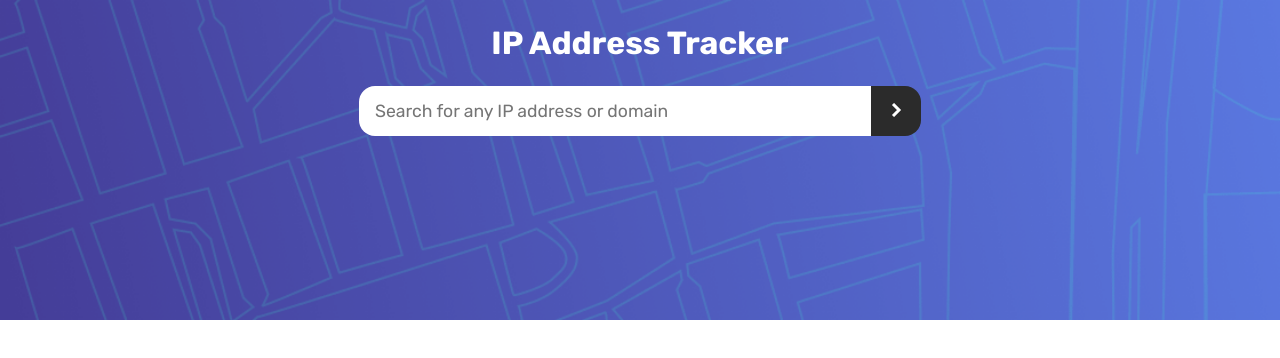
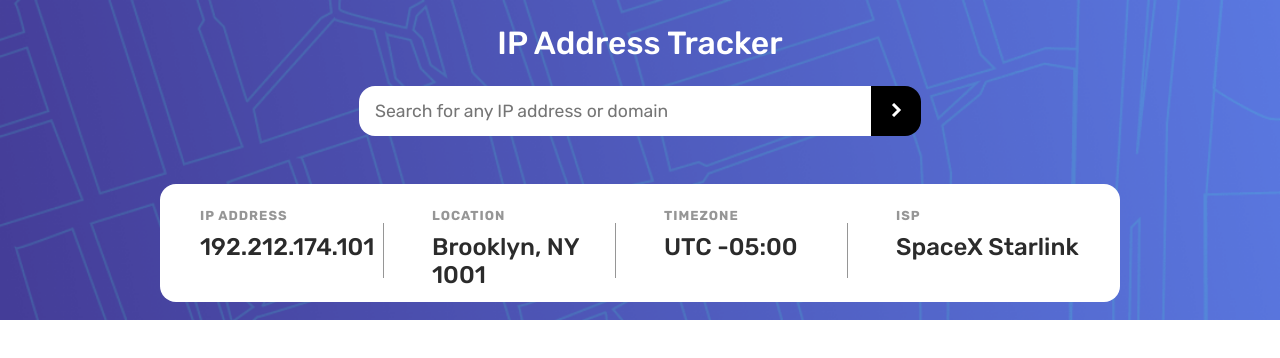
Before and after one commit to Aayush259/IP-Address-Tracker, a React (Vite) app: page / in a window 1280 px wide. Shown: the top 358 px of the page. Built offline with nearby package versions, Linux system fonts and the light colour scheme.

Commit message:
Added IpDetail component

```diff
--- a/index.html
+++ b/index.html
@@ -5,7 +5,7 @@
   <meta charset="UTF-8" />
   <meta name="viewport" content="width=device-width, initial-scale=1.0" />
 
-  <link rel="shortcut icon" href="./favicon-32x32.png" type="image/x-icon">
+  <link rel="shortcut icon" href="./public/favicon.ico" type="image/x-icon">
   <link rel="preconnect" href="https://fonts.googleapis.com">
   <link rel="preconnect" href="https://fonts.gstatic.com" crossorigin>
   <link href="https://fonts.googleapis.com/css2?family=Rubik:ital,wght@0,300..900;1,300..900&display=swap"
--- a/src/App.jsx
+++ b/src/App.jsx
@@ -1,15 +1,22 @@
 import React from "react";
 import "./styles/styles.css";
 import Search from "./components/Search";
+import IpDetail from "./components/IpDetail";
 
 function App() {
+
+  let ipValue = "192.212.174.101";
+  let locationValue = "Brooklyn, NY 1001";
+  let timezoneValue = "UTC -05:00";
+  let ispValue = "SpaceX Starlink";
 
   return (
     <>
       <div id="app">
         <div id="patternBackground">
-          <header id="header"><h1>IP Address Tracker</h1></header>
+          <header id="header"><h1 className="bold-500">IP Address Tracker</h1></header>
           <Search />
+          <IpDetail ipValue={ipValue} locationValue={locationValue} timezoneValue={timezoneValue} ispValue={ispValue} />
         </div>
       </div>
     </>
--- /dev/null
+++ b/src/components/IpDetail.jsx
@@ -0,0 +1,29 @@
+import React from 'react';
+
+function IpDetail(props) {
+
+    return (
+        <>
+        <div id="ipDetail">
+            <div id="ipAddress">
+                <p className="title bold-700">IP Address</p>
+                <p className="value bold-500">{props.ipValue}</p>
+            </div>
+            <div id="location">
+                <p className="title bold-700">Location</p>
+                <p className="value bold-500">{props.locationValue}</p>
+            </div>
+            <div id="timeZone">
+                <p className="title bold-700">Timezone</p>
+                <p className="value bold-500">{props.timezoneValue}</p>
+            </div>
+            <div id="isp">
+                <p className="title bold-700">Isp</p>
+                <p className="value bold-500">{props.ispValue}</p>
+            </div>
+        </div>
+        </>
+    )
+}
+
+export default IpDetail;
--- a/src/styles/styles.css
+++ b/src/styles/styles.css
@@ -6,9 +6,10 @@
 }
 
 :root{
-    --Very-Dark-Gray:hsl(0, 0%, 17%);
-    --Dark-Gray:hsl(0, 0%, 59%);
-    --White:hsl(0, 100%, 100%);
+    --Very-Dark-Gray:hsl(0,0%,17%);
+    --Dark-Gray:hsl(0,0%,59%);
+    --White:hsl(0,100%,100%);
+    --Black:hsl(0,0%,0%);
 }
 
 .flex{
@@ -16,6 +17,14 @@
     flex-direction:row;
     justify-content:center;
     align-items:center;
+}
+
+.bold-500{
+    font-weight:500;
+}
+
+.bold-700{
+    font-weight:700;
 }
 
 #patternBackground{
@@ -57,10 +66,48 @@ label{
 
 #ipSearchBtn{
     border:none;
-    background-color:var(--Very-Dark-Gray);
+    background-color:var(--Black);
     width:50px;
     height:50px;
     border-top-right-radius:1rem;
     border-bottom-right-radius:1rem;
     cursor:pointer;
 }
+
+#ipSearchBtn:active,#ipSearchBtn:hover{
+    background-color:var(--Very-Dark-Gray);
+}
+
+#ipDetail{
+    background-color:var(--White);
+    width:75vw;
+    margin: 3rem auto 0 auto;
+    padding:1.5rem;
+    border-radius:1rem;
+    color:var(--Very-Dark-Gray);
+    display:grid;
+    grid-template-columns:repeat(4,1fr);
+    gap:1rem;
+}
+
+#ipDetail>div{
+    padding:0 1rem;
+}
+
+#ipDetail .title{
+    font-size:13px;
+    letter-spacing:1px;
+    text-transform:uppercase;
+    color:var(--Dark-Gray);
+}
+
+#ipDetail .value{
+    border-right:1px solid var(--Dark-Gray);
+    height:55px;
+    font-size:1.5rem;
+    padding-top:10px;
+}
+
+#ipDetail>div:nth-last-child(1)>.value{
+    border:none;
+}
```
Also changed, not shown: public/favicon-32x32.png (deleted), 1 other file (tests, documents, lock files or other folders).
